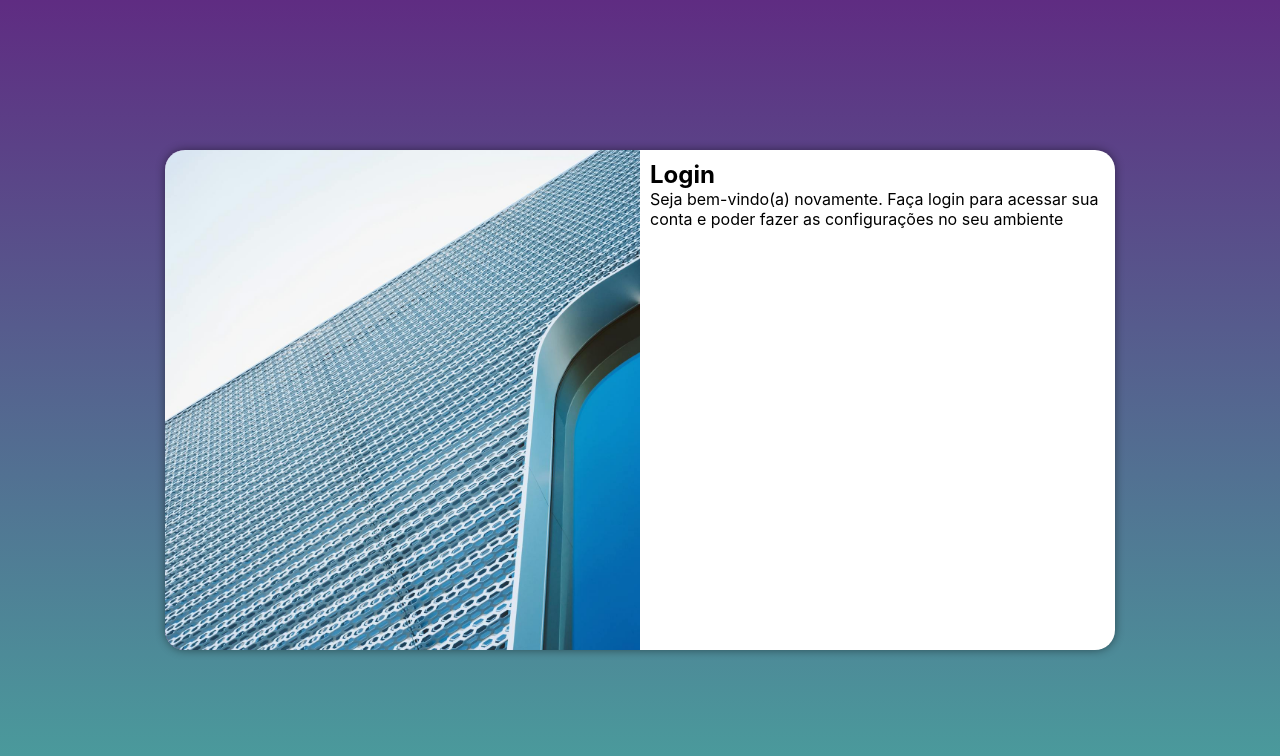
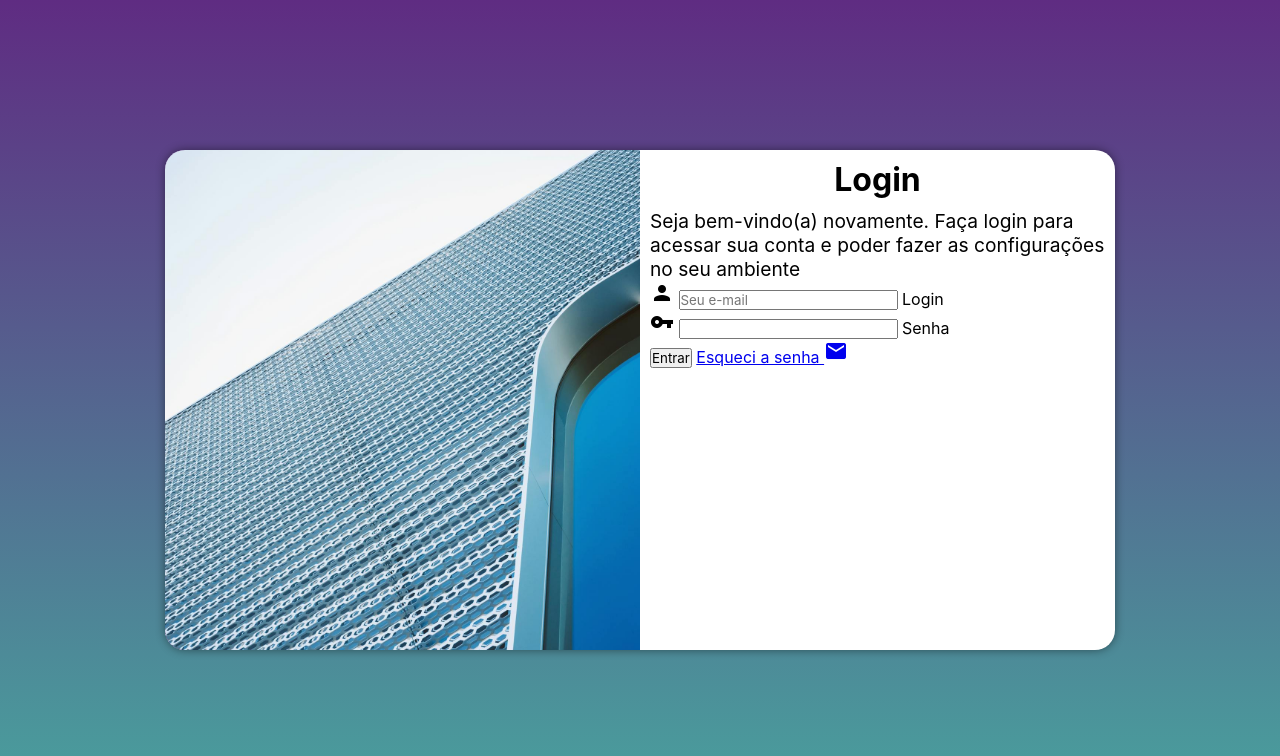
Before and after one commit to ojoaovitorbastos/projeto-login, a plain HTML site: page index.html in a window 1280 px wide. Drawn offline with Linux system fonts and the light colour scheme.

Commit message:
Criei o Formulário

```diff
--- a/estilos/media-query.css
+++ b/estilos/media-query.css
@@ -10,13 +10,13 @@
     }
 
     section#login > div#imagem {
-        float: left;
+        float: right;
         width: 30%;
         height: 100%;
     }
 
     section#login > div#formulario {
-        float: right;
+        float: left;
         width: 70%;
     }
 }
@@ -40,4 +40,14 @@
         float: right;
         width: 50%;
     }
+
+    div#formulario > h1 {
+        font-size: 2em;
+    }
+
+
+    div#formulario > p {
+        font-size: 1.2em;
+    }
+
 }
--- a/estilos/style.css
+++ b/estilos/style.css
@@ -54,3 +54,12 @@ section#login > div#formulario {
     display: block;
     padding: 10px;
 }
+
+div#formulario > h1 {
+    text-align: center;
+    margin-bottom: 10px;
+}
+
+div#formulario > p {
+    font-size: 0.8em;
+}
--- a/index.html
+++ b/index.html
@@ -4,6 +4,7 @@
     <meta charset="UTF-8">
     <meta name="viewport" content="width=device-width, initial-scale=1.0">
     <title>Login</title>
+    <link href="https://fonts.googleapis.com/icon?family=Material+Icons" rel="stylesheet" >
     <link rel="stylesheet" href="estilos/style.css">
     <link rel="stylesheet" href="estilos/media-query.css">
 </head>
@@ -16,7 +17,25 @@
             <div id="formulario">
                 <h1>Login</h1>
                 <p>Seja bem-vindo(a) novamente. Faça login para acessar sua conta e poder fazer as configurações no seu ambiente</p>
-                <form action="login.php" method="post">
+
+                <form action="login.php" method="post" autocomplete="on">
+
+                    <div class="campo">
+                        <span class="material-icons">person</span>
+                        <input type="email" name="login" id="ilogin" placeholder="Seu e-mail" autocomplete="email" required maxlength="30">
+                        <label for="ilogin">Login </label>
+                    </div>
+
+                    <div class="campo">
+                        <span class="material-icons">vpn_key</span>
+                        <input type="password" name="senha" id="isenha" autocomplete="current-password" required minlength="8" maxlength="20">
+                        <label for="isenha">Senha </label>
+                    </div>
+
+                    <input type="submit" value="Entrar">
+                    <a href="esqueci.html">
+                        Esqueci a senha <span class="material-icons">mail</span>
+                    </a>
 
                 </form>
             </div>
```
